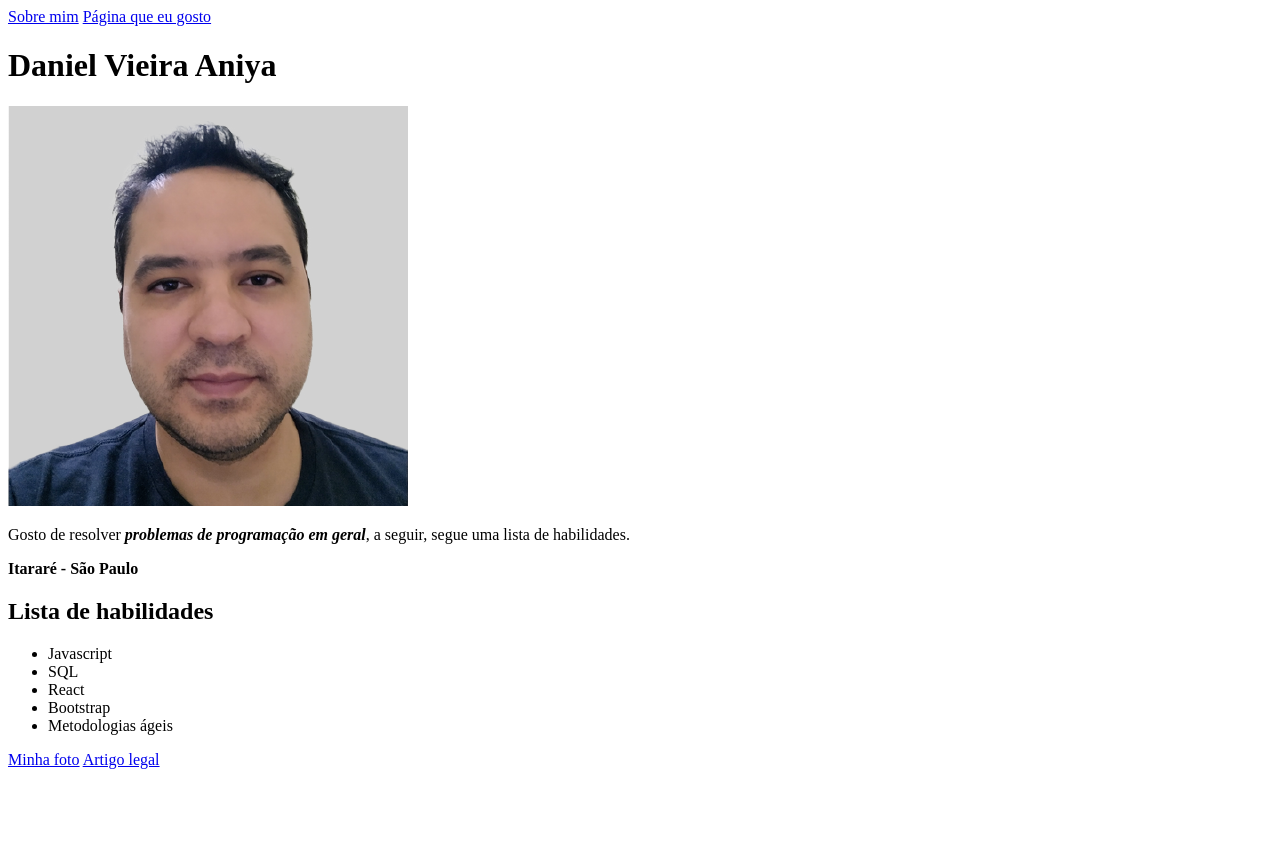
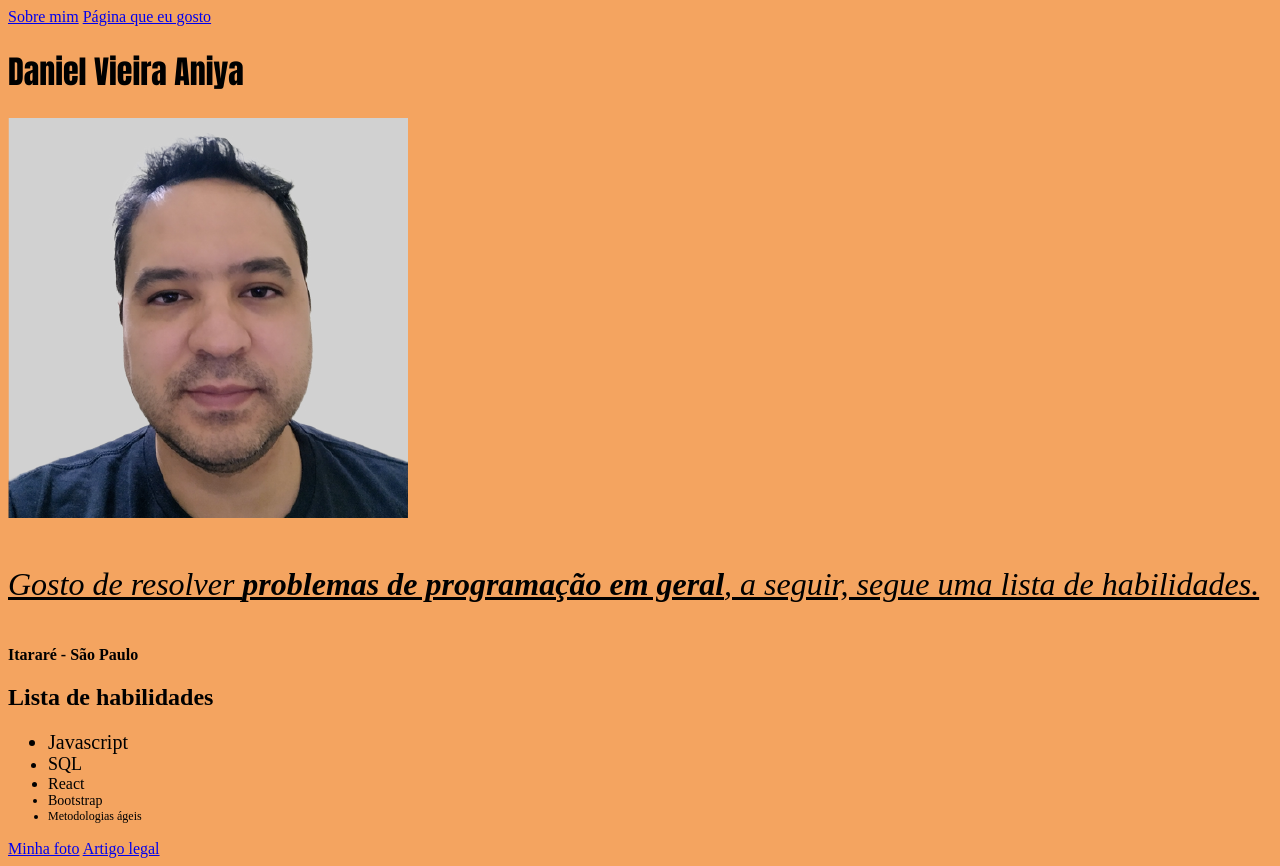
Before and after one commit to DanielAniya/DanielAniya.github.io, a plain HTML site: page index.html in a window 1280 px wide. Before the commit the page ends 800 px from the top, so only its background shows below. Drawn offline with Linux system fonts and the light colour scheme.

Commit message:
Alterações de estilo

```diff
--- a/index.html
+++ b/index.html
@@ -5,6 +5,44 @@
   <meta http-equiv="X-UA-Compatible" content="IE=edge">
   <meta name="viewport" content="width=device-width, initial-scale=1.0">
   <title>Portfólio Web</title>
+  <style>
+
+    .meuNome {
+      font-family: Impact, Haettenschweiler, 'Arial Narrow Bold', sans-serif;
+    }
+
+    body {
+      background-color: sandybrown;
+    }
+
+    .descricao {
+      font-style: italic;
+      line-height: 60px;
+      text-decoration: underline;
+      font-size: 2em;
+    }
+
+    .javascript {
+      font-size: 20px;
+    }
+
+    .sql {
+      font-size: 18px;
+    }
+
+    .react {
+      font-size: 16px;
+    }
+
+    .bootstrap {
+      font-size: 14px;
+    }
+
+    .metoAgil {
+      font-size: 12px;
+    }
+
+  </style>
 </head>
 <body>
   <a href="#sobre-mim">Sobre mim</a>
```
